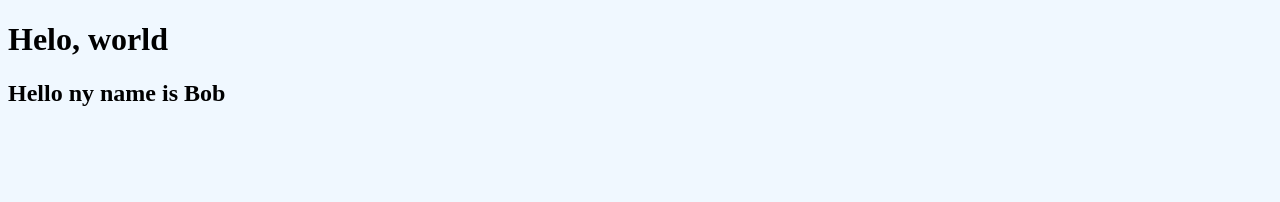
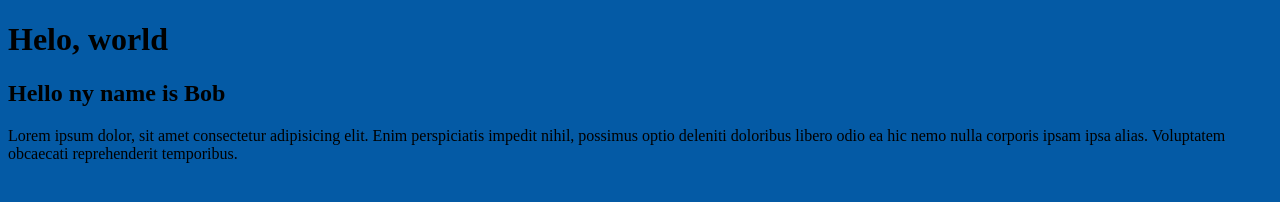
Before and after one commit to MarekHalaczkiewicz/test-git.html, a plain HTML site: page index.html in a window 1280 px wide. Drawn offline with Linux system fonts and the light colour scheme.

Commit message:
paragraph

```diff
--- a/index.html
+++ b/index.html
@@ -8,9 +8,12 @@
     <title>This is my super website</title>
 </head>
 
-<body style="background-color: aliceblue;">
+<body style="background-color: rgb(4, 90, 165);">
     <h1>Helo, world</h1>
     <h2>Hello ny name is Bob</h2>
+    <p>Lorem ipsum dolor, sit amet consectetur adipisicing elit. Enim perspiciatis impedit nihil, possimus optio
+        deleniti doloribus libero odio ea hic nemo nulla corporis ipsam ipsa alias. Voluptatem obcaecati reprehenderit
+        temporibus.</p>
 </body>
 
 </html>
```
